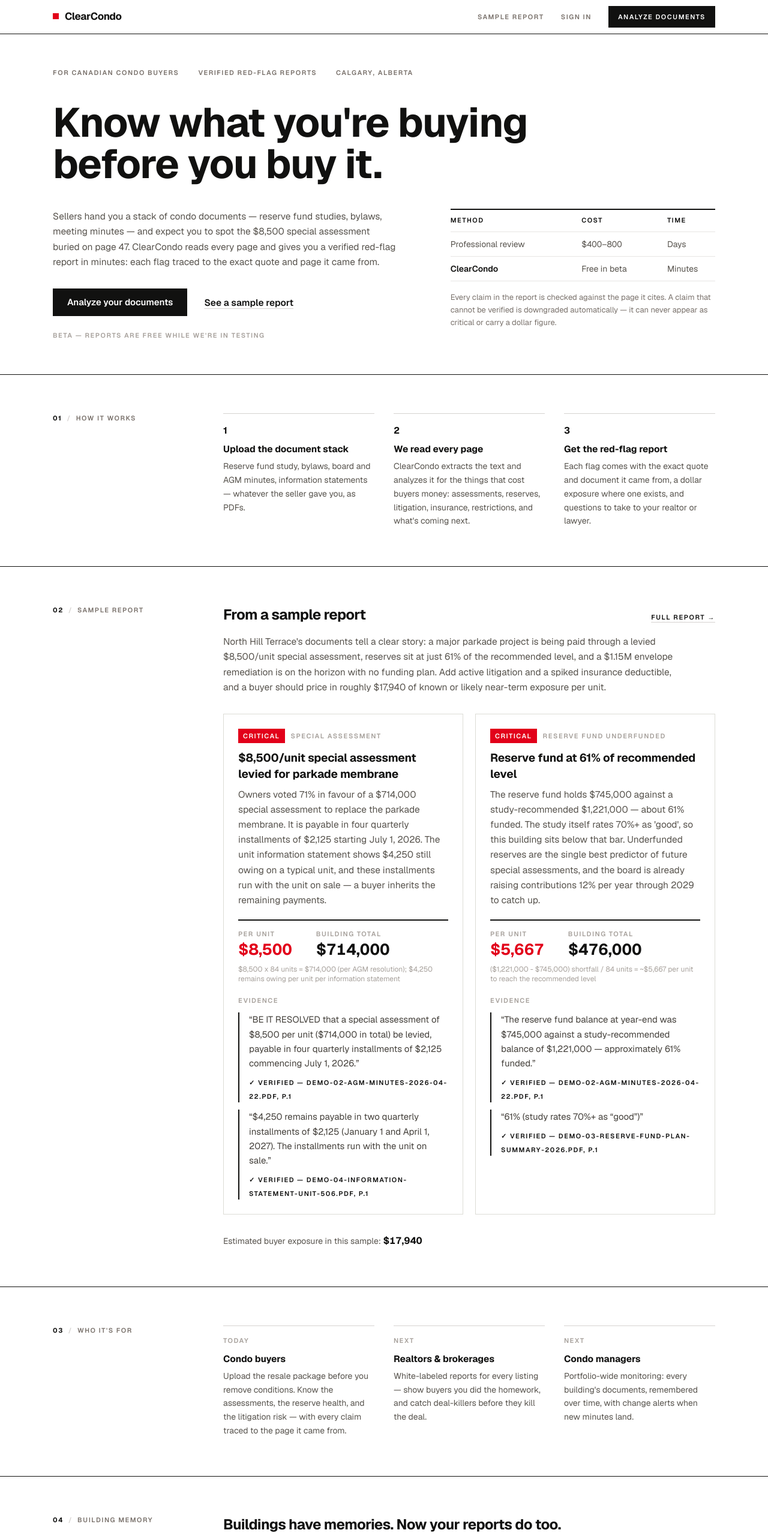
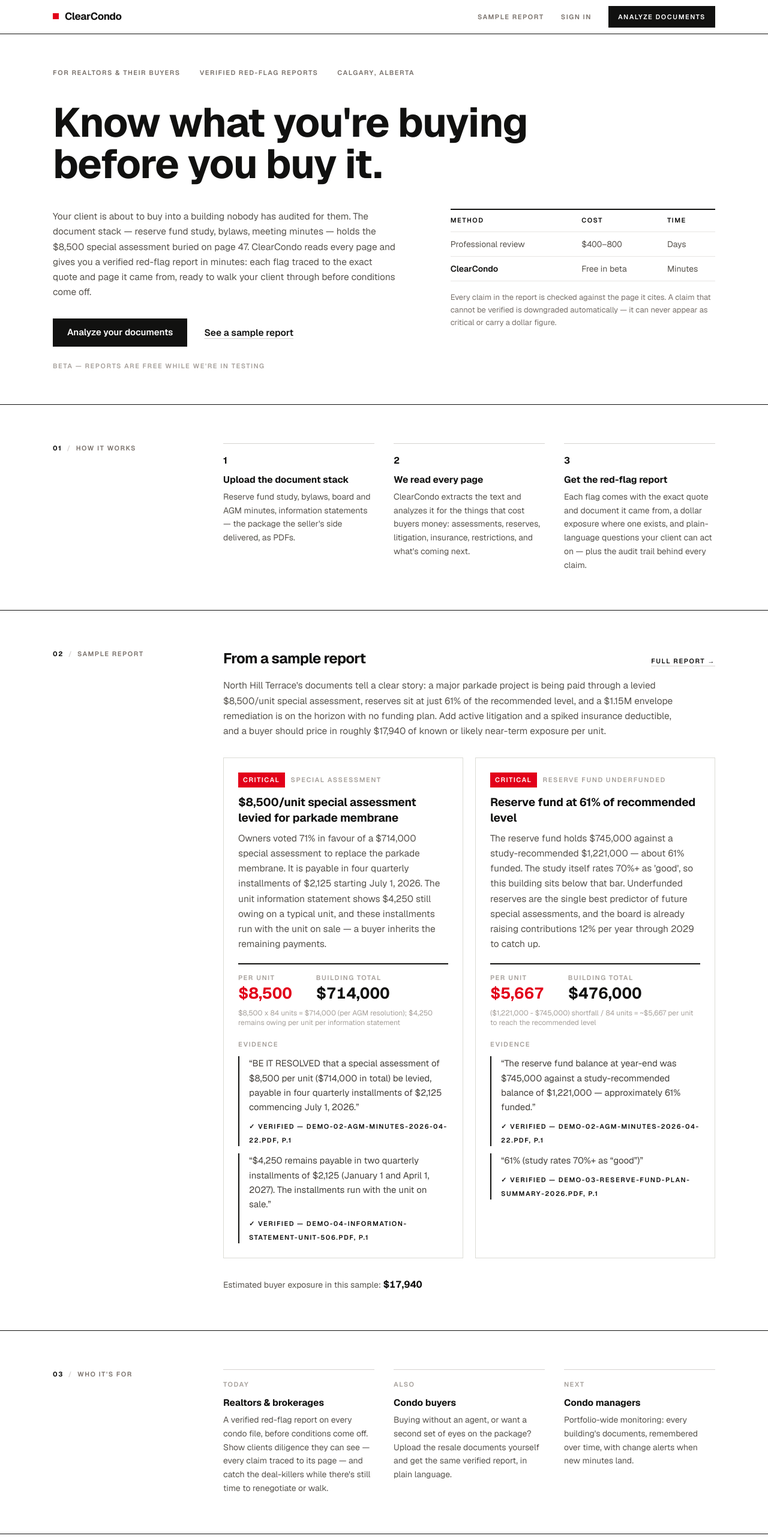
Before and after one commit to sakshit2004/clearcondo, a Next.js app: page / in a window 1280 px wide. Shown: the top 2566 px of the page at 60% size. Built offline with nearby package versions, Linux system fonts and the light colour scheme; no server answers.

Commit message:
Reframe landing for realtors: agent is the customer, buyer is the beneficiary

```diff
--- a/app/page.tsx
+++ b/app/page.tsx
@@ -53,7 +53,7 @@
       {/* Hero — flush-left grotesque, one data table, no decoration */}
       <section className="mx-auto max-w-6xl px-4 sm:px-6 pt-10 sm:pt-14 pb-14">
         <div className="flex flex-wrap gap-x-8 gap-y-1 micro-label text-stone-500 mb-10 rise-in">
-          <span>For Canadian condo buyers</span>
+          <span>For realtors &amp; their buyers</span>
           <span>Verified red-flag reports</span>
           <span>Calgary, Alberta</span>
         </div>
@@ -71,11 +71,13 @@
         >
           <div className="md:col-span-7">
             <p className="text-stone-600 leading-relaxed max-w-xl">
-              Sellers hand you a stack of condo documents — reserve fund
-              studies, bylaws, meeting minutes — and expect you to spot the
-              $8,500 special assessment buried on page 47. ClearCondo reads
-              every page and gives you a verified red-flag report in minutes:
-              each flag traced to the exact quote and page it came from.
+              Your client is about to buy into a building nobody has audited
+              for them. The document stack — reserve fund study, bylaws,
+              meeting minutes — holds the $8,500 special assessment buried on
+              page 47. ClearCondo reads every page and gives you a verified
+              red-flag report in minutes: each flag traced to the exact quote
+              and page it came from, ready to walk your client through before
+              conditions come off.
             </p>
             <div className="mt-8 flex flex-wrap items-center gap-x-7 gap-y-3">
               <Link
@@ -135,7 +137,7 @@
               {
                 n: "1",
                 title: "Upload the document stack",
-                body: "Reserve fund study, bylaws, board and AGM minutes, information statements — whatever the seller gave you, as PDFs.",
+                body: "Reserve fund study, bylaws, board and AGM minutes, information statements — the package the seller's side delivered, as PDFs.",
               },
               {
                 n: "2",
@@ -145,7 +147,7 @@
               {
                 n: "3",
                 title: "Get the red-flag report",
-                body: "Each flag comes with the exact quote and document it came from, a dollar exposure where one exists, and questions to take to your realtor or lawyer.",
+                body: "Each flag comes with the exact quote and document it came from, a dollar exposure where one exists, and plain-language questions your client can act on — plus the audit trail behind every claim.",
               },
             ].map((s) => (
               <div key={s.n} className="border-t border-stone-300 pt-4">
@@ -198,13 +200,13 @@
             {[
               {
                 tag: "Today",
-                title: "Condo buyers",
-                body: "Upload the resale package before you remove conditions. Know the assessments, the reserve health, and the litigation risk — with every claim traced to the page it came from.",
+                title: "Realtors & brokerages",
+                body: "A verified red-flag report on every condo file, before conditions come off. Show clients diligence they can see — every claim traced to its page — and catch the deal-killers while there's still time to renegotiate or walk.",
               },
               {
-                tag: "Next",
-                title: "Realtors & brokerages",
-                body: "White-labeled reports for every listing — show buyers you did the homework, and catch deal-killers before they kill the deal.",
+                tag: "Also",
+                title: "Condo buyers",
+                body: "Buying without an agent, or want a second set of eyes on the package? Upload the resale documents yourself and get the same verified report, in plain language.",
               },
               {
                 tag: "Next",
```
